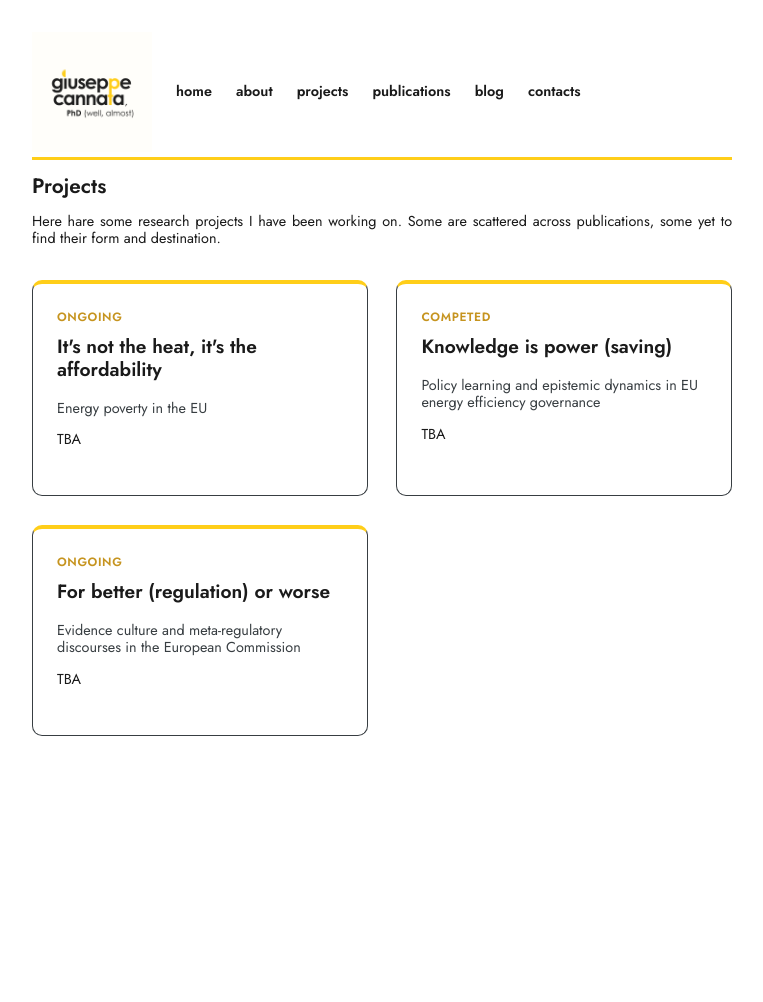
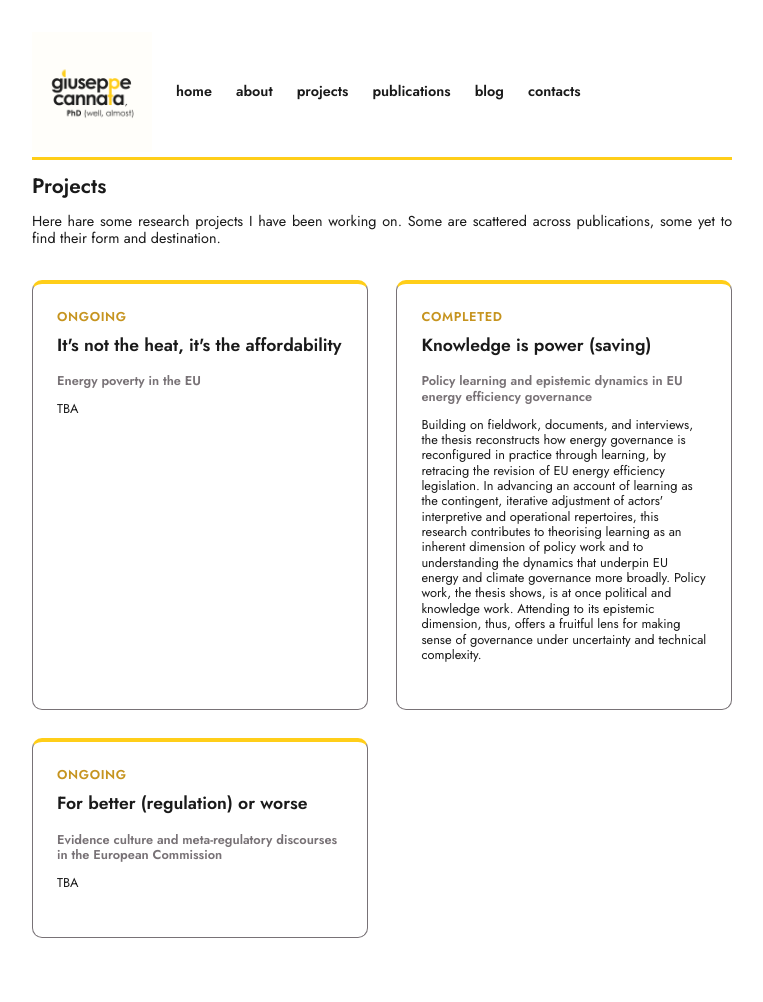
Before and after one commit to g-cannata/g-cannata.github.io, a Jekyll site: the page built from projects.md, in a window 1280 px wide. Shown: the whole page, without its empty margins (258-1021 px from the left). Built offline with Jekyll 4.4.1, drawn with Linux system fonts in a browser that asks for light colours; before the commit the page ends 900 px from its top, so only the background shows below that.

Commit message:
A few more tweaks to homepage and projects

```diff
--- a/_sass/base.scss
+++ b/_sass/base.scss
@@ -2,7 +2,7 @@ $color-bg: #FFFFFF;
 $color-text: #1A1A1A;
 $color-accent: #C6941F;
 $color-decor: #FFCE19;
-$color-muted: #383E42;
+$color-muted: #787276;
 
 // General Settings
 
@@ -26,7 +26,7 @@ h1 {
 }
 
 h2 {
-  font-size: 1.2rem;
+  font-size: 1.1rem;
   font-weight: 600;
   color: $color-text;
   margin-top: 1.2rem;
@@ -55,8 +55,8 @@ a {
 }
 
 .home-photo {
-  width: 140px;
-  height: 140px;
+  width: 120px;
+  height: 120px;
   object-fit: cover;
   border-radius: 50%;
   flex-shrink: 0;
@@ -316,8 +316,8 @@ a {
 }
 
 .journal-banner {
-  width: 140px;
-  height: 140px;
+  width: 180px;
+  height: 180px;
   flex-shrink: 0;
   border-radius: 8px;
   margin-bottom: 2rem;
@@ -357,23 +357,24 @@ a {
     margin: 0.6rem 0 0.3rem;
   }
 
-  p {
+  p {font-size: 0.8rem;
     text-align: left;
   }
 }
 
 .project-tag {
   display: inline-block;
-  font-size: 0.75rem;
+  font-size: 0.8rem;
   font-weight: 600;
+  text-transform: uppercase;
   color: $color-accent;
-  text-transform: uppercase;
   letter-spacing: 0.05em;
 }
 
 .project-subtitle {
   color: $color-muted;
-  font-size: 0.9rem;
+  font-weight: 600;
+  font-size: 0.8rem;
   margin-bottom: 0.8rem;
 }
 
--- a/projects.md
+++ b/projects.md
@@ -11,21 +11,22 @@ Here hare some research projects I have been working on. Some are scattered acro
 <div class="project-grid">
 
   <div class="project-card">
-    <span class="project-tag">Ongoing</span>
+    <span class="project-tag">ongoing</span>
     <h2>It's not the heat, it's the affordability</h2>
     <p class="project-subtitle">Energy poverty in the EU</p>
     <p> TBA </p>
   </div>
 
   <div class="project-card">
-    <span class="project-tag">Competed</span>
+    <span class="project-tag">completed</span>
     <h2>Knowledge is power (saving)</h2>
     <p class="project-subtitle">Policy learning and epistemic dynamics in EU energy efficiency governance</p>
-    <p> TBA </p>
+    <p> Building on fieldwork, documents, and interviews, the thesis reconstructs how energy governance is reconfigured in practice through learning, by retracing the revision of EU energy efficiency legislation. In advancing an account of learning as the contingent, iterative adjustment of actors' interpretive and operational repertoires, this research contributes to theorising learning as an inherent dimension of policy work and to understanding the dynamics that underpin EU energy and climate governance more broadly. Policy work, the thesis shows, is at once political and knowledge work. Attending to its epistemic dimension, thus, offers a fruitful lens for making sense of governance under uncertainty and technical complexity.
+ </p>
   </div>
 
   <div class="project-card">
-    <span class="project-tag">Ongoing</span>
+    <span class="project-tag">ongoing</span>
     <h2>For better (regulation) or worse</h2>
     <p class="project-subtitle">Evidence culture and meta-regulatory discourses in the European Commission</p>
     <p> TBA </p>
```
Also changed, not shown: index.md (+11 -3 lines), journal.md (+1 -1 lines), publications.md (+1 -1 lines), 8 other files.
